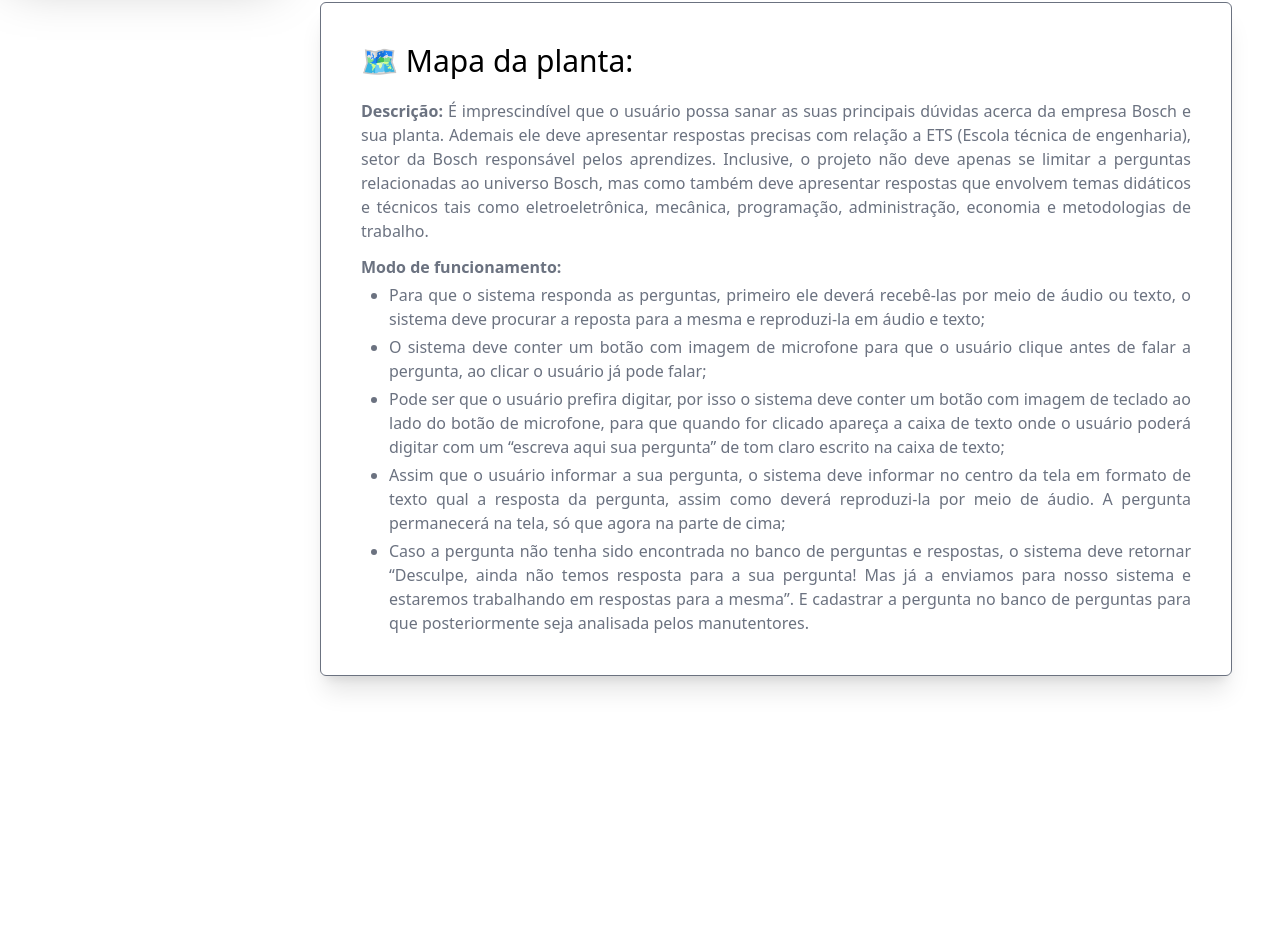
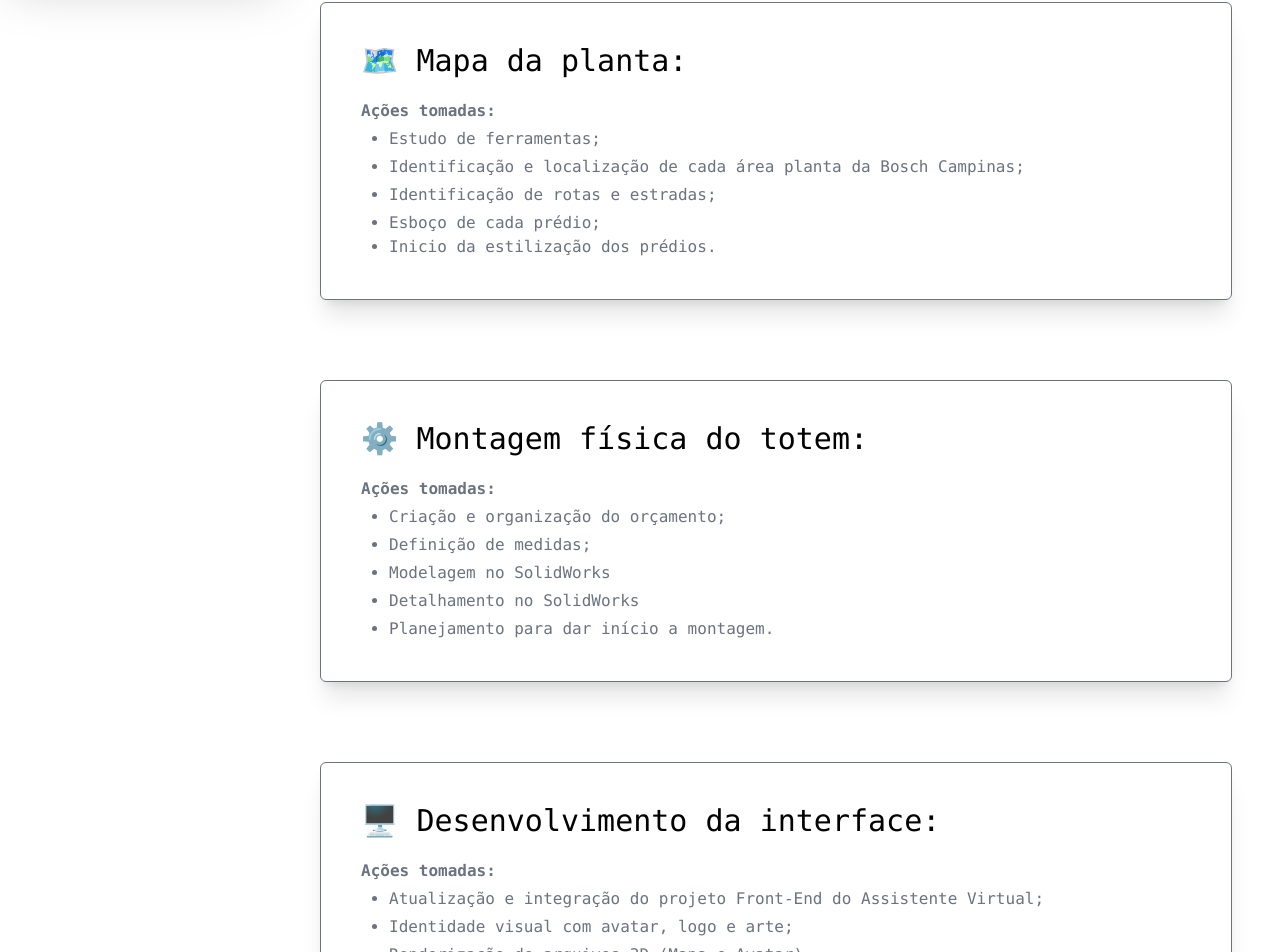
Before and after one commit to joao-montanari/totem-interativo, a Next.js app: page /sprintdois in a window 1280 px wide. Shown: the part 830-1782 px from the top of the page. Before the commit the page ends 1586 px from the top, so only its background shows below. Built offline with nearby package versions, Linux system fonts and the light colour scheme.

Commit message:
descricao de acoes tomadas sprint 2

```diff
--- a/src/pages/index.jsx
+++ b/src/pages/index.jsx
@@ -21,7 +21,7 @@
         <meta name="viewport" content="width=device-width, initial-scale=1" />
         <link rel="icon" href="/image/logo.png" />
       </Head>
-      <main>
+      <main className='font-mono'>
         <div className="w-full h-2">
           <Image
             width={100}
@@ -38,7 +38,7 @@
             />
           </div>
           <div className={`${aba ? "pl-80" : "pl-28"} pt-12 w-full duration-300`}>
-            <h1 className='text-5xl mb-8'>
+            <h1 className='text-5xl mb-8 font-bold'>
               Home
             </h1>
             <p className='w-[95%] text-justify'>
@@ -58,7 +58,7 @@
                 Grade de cursos;
               </li>
               <li>
-                Resposta para perguntas frequêntes da Bosch.
+                Resposta para perguntas frequentes da Bosch.
               </li>
             </ul>
             <h2 className='text-3xl mb-3'>
--- a/src/pages/sprintdois.jsx
+++ b/src/pages/sprintdois.jsx
@@ -13,7 +13,7 @@
                 <title>2º Sprint</title>
                 <link rel="icon" href="/image/logo.png" />
             </Head>
-            <main>
+            <main className="font-mono">
                 <div className="w-full h-2">
                 <Image
                     width={100}
@@ -56,11 +56,11 @@
                             </li>
                             <li>
                                 <strong>João Montanari: </strong>
-                                Montagem da parte física;
+                                Montagem física do totem;
                             </li>
                             <li>
                                 <strong>Maitê Favaro: </strong>
-                                Montagem da parte física;
+                                Montagem física do totem;
                             </li>
                             <li>
                                 <strong>Naiury Chaves: </strong>
@@ -124,19 +124,45 @@
                         </ul>
                         <div className="border border-gray-500 w-[95%] rounded-md p-10 text-gray-500 text-justify mb-20 shadow-xl">
                             <h2 className="text-3xl mb-5 text-black">
-                                🗺 Mapa da planta:
+                                🗺️ Mapa da planta:
                             </h2>
-                            <strong>Descrição: </strong>
-                                É imprescindível que o usuário possa sanar as suas principais dúvidas acerca da empresa Bosch e sua planta. Ademais ele deve apresentar respostas precisas com relação a ETS (Escola técnica de engenharia), setor da Bosch responsável pelos aprendizes. Inclusive, o projeto não deve apenas se limitar a perguntas relacionadas ao universo Bosch, mas como também deve apresentar respostas que envolvem temas didáticos e técnicos tais como eletroeletrônica, mecânica, programação, administração, economia e metodologias de trabalho.
                             <p className="font-bold mt-3">
-                                Modo de funcionamento:
+                                Ações tomadas:
                             </p>
                             <ul className="list-disc pl-7">
-                                <li className="mt-1">Para que o sistema responda as perguntas, primeiro ele deverá recebê-las por meio de áudio ou texto, o sistema deve procurar a reposta para a mesma e reproduzi-la em áudio e texto;</li>
-                                <li className="mt-1">O sistema deve conter um botão com imagem de microfone para que o usuário clique antes de falar a pergunta, ao clicar o usuário já pode falar;</li>
-                                <li className="mt-1">Pode ser que o usuário prefira digitar, por isso o sistema deve conter um botão com imagem de teclado ao lado do botão de microfone, para que quando for clicado apareça a caixa de texto onde o usuário poderá digitar com um “escreva aqui sua pergunta” de tom claro escrito na caixa de texto;</li>
-                                <li className="mt-1">Assim que o usuário informar a sua pergunta, o sistema deve informar no centro da tela em formato de texto qual a resposta da pergunta, assim como deverá reproduzi-la por meio de áudio. A pergunta permanecerá na tela, só que agora na parte de cima;</li>
-                                <li className="mt-1">Caso a pergunta não tenha sido encontrada no banco de perguntas e respostas, o sistema deve retornar “Desculpe, ainda não temos resposta para a sua pergunta! Mas já a enviamos para nosso sistema e estaremos trabalhando em respostas para a mesma”. E cadastrar a pergunta no banco de perguntas para que posteriormente seja analisada pelos manutentores.</li>
+                                <li className="mt-1">Estudo de ferramentas;</li>
+                                <li className="mt-1">Identificação e localização de cada área planta da Bosch Campinas;</li>
+                                <li className="mt-1">Identificação de rotas e estradas;</li>
+                                <li className="mt-1">Esboço de cada prédio;</li>
+                                <li className="">Inicio da estilização dos prédios.</li>
+                            </ul>
+                        </div>
+                        <div className="border border-gray-500 w-[95%] rounded-md p-10 text-gray-500 text-justify mb-20 shadow-xl">
+                            <h2 className="text-3xl mb-5 text-black">
+                                ⚙️ Montagem física do totem:
+                            </h2>
+                            <p className="font-bold mt-3">
+                                Ações tomadas:
+                            </p>
+                            <ul className="list-disc pl-7">
+                                <li className="mt-1">Criação e organização do orçamento;</li>
+                                <li className="mt-1">Definição de medidas;</li>
+                                <li className="mt-1">Modelagem no SolidWorks</li>
+                                <li className="mt-1">Detalhamento no SolidWorks</li>
+                                <li className="mt-1">Planejamento para dar início a montagem.</li>
+                            </ul>
+                        </div>
+                        <div className="border border-gray-500 w-[95%] rounded-md p-10 text-gray-500 text-justify mb-20 shadow-xl">
+                            <h2 className="text-3xl mb-5 text-black">
+                                🖥️ Desenvolvimento da interface:
+                            </h2>
+                            <p className="font-bold mt-3">
+                                Ações tomadas:
+                            </p>
+                            <ul className="list-disc pl-7">
+                                <li className="mt-1">Atualização e integração do projeto Front-End do Assistente Virtual;</li>
+                                <li className="mt-1">Identidade visual com avatar, logo e arte;</li>
+                                <li className="mt-1">Renderização de arquivos 3D (Mapa e Avatar).</li>
                             </ul>
                         </div>
                     </div>
--- a/src/pages/sprinttres.jsx
+++ b/src/pages/sprinttres.jsx
@@ -13,7 +13,7 @@
                 <title>3º Sprint</title>
                 <link rel="icon" href="/image/logo.png" />
             </Head>
-            <main>
+            <main className="font-mono">
                 <div className="w-full h-2">
                 <Image
                     width={100}
--- a/src/pages/sprintum.jsx
+++ b/src/pages/sprintum.jsx
@@ -14,7 +14,7 @@
                 <title>1º Sprint</title>
                 <link rel="icon" href="/image/logo.png" />
             </Head>
-            <main>
+            <main className="font-mono">
                 <div className="w-full h-2">
                 <Image
                     width={100}
```
